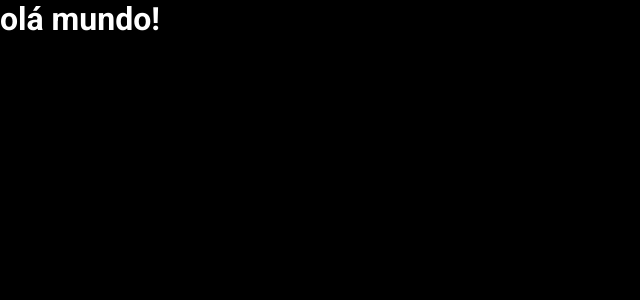
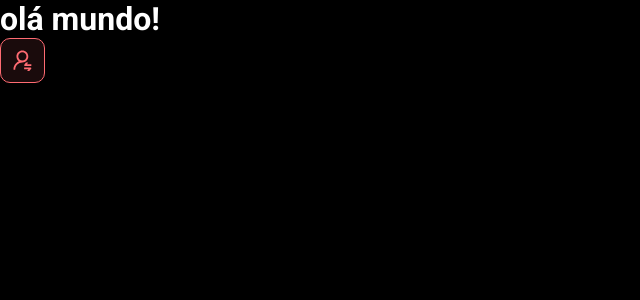
Before and after one commit to gaaica/estudo1-javaspringreact, a React (Vite) app in the folder frontend/: page / in a window 1280 px wide. Shown: the top 300 px of the page, without its empty margins (0-640 px from the left). Built offline with nearby package versions, Linux system fonts and the light colour scheme.

Commit message:
criado componente botao de notificacao

```diff
--- a/frontend/src/App.tsx
+++ b/frontend/src/App.tsx
@@ -1,6 +1,12 @@
+import NotificationButton from "./components/NotificationButton";
+
 function App() {
   return(
-    <h1>olá mundo!</h1>
+    <>
+      <h1>olá mundo!</h1>
+      <NotificationButton></NotificationButton>
+    </>
+
   )
 }
 
--- /dev/null
+++ b/frontend/src/components/NotificationButton/index.tsx
@@ -0,0 +1,12 @@
+import icon from "../../assets/img/notification-icon.svg";
+import "./styles.css";
+
+function NotificationButton() {
+  return (
+    <div className="notification-red-btn">
+      <img src={icon} alt="Notificar" />
+    </div>
+  )
+}
+
+export default NotificationButton
--- /dev/null
+++ b/frontend/src/components/NotificationButton/styles.css
@@ -0,0 +1,15 @@
+.notification-red-btn {
+  height: 45px;
+  width: 45px;
+  background: rgba(255, 107, 114, 0.1);
+  border: 1px solid #ff6b72;
+  border-radius: 10px;
+  display: flex;
+  align-items: center;
+  justify-content: center;
+  cursor: pointer;
+}
+
+.notification-red-btn img {
+    width: 19px;
+}
--- a/frontend/src/index.css
+++ b/frontend/src/index.css
@@ -124,22 +124,6 @@
     justify-content: center;
 }
 
-.dsmeta-red-btn {
-  height: 45px;
-  width: 45px;
-  background: rgba(255, 107, 114, 0.1);
-  border: 1px solid #ff6b72;
-  border-radius: 10px;
-  display: flex;
-  align-items: center;
-  justify-content: center;
-  cursor: pointer;
-}
-
-.dsmeta-red-btn img {
-    width: 19px;
-}
-
 .show576 {
     display: none;
 }
```
Also changed, not shown: frontend/src/assets/img/logo.svg (added), frontend/src/assets/img/notification-icon.svg (added).
